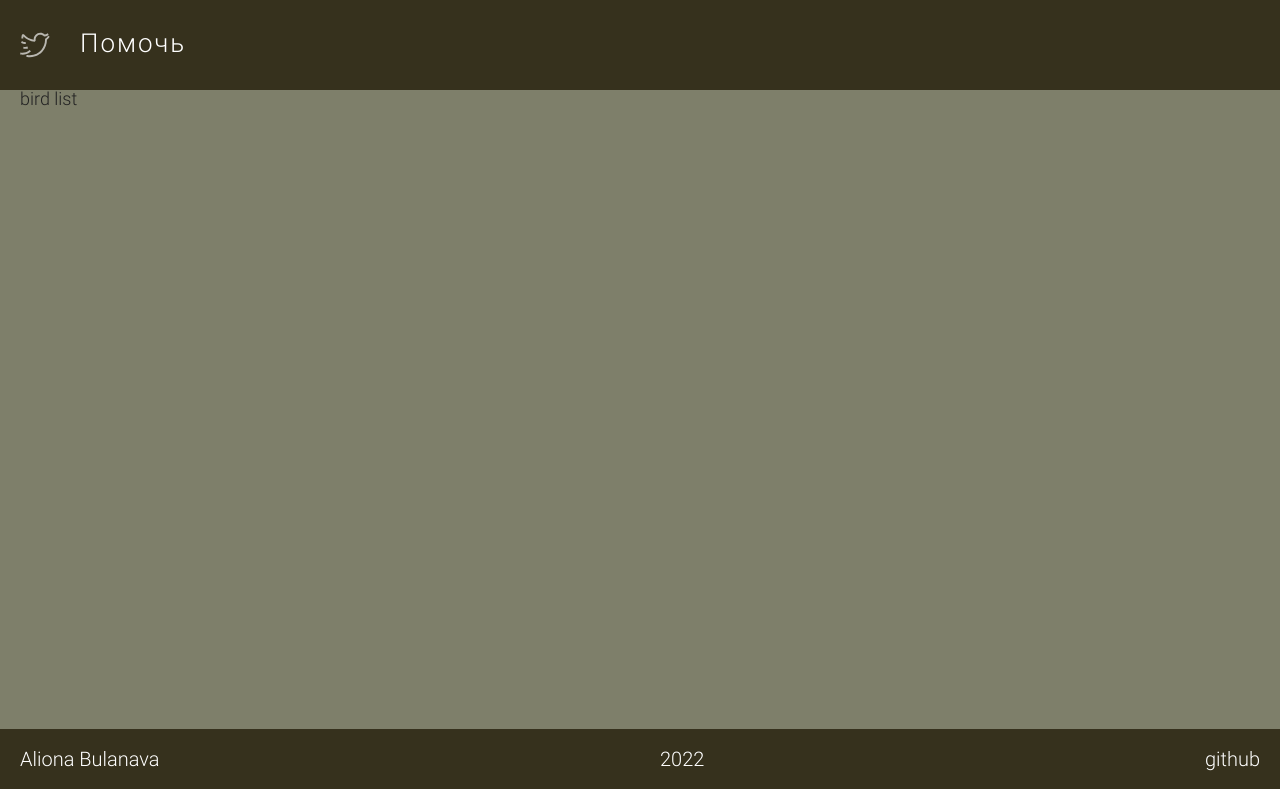
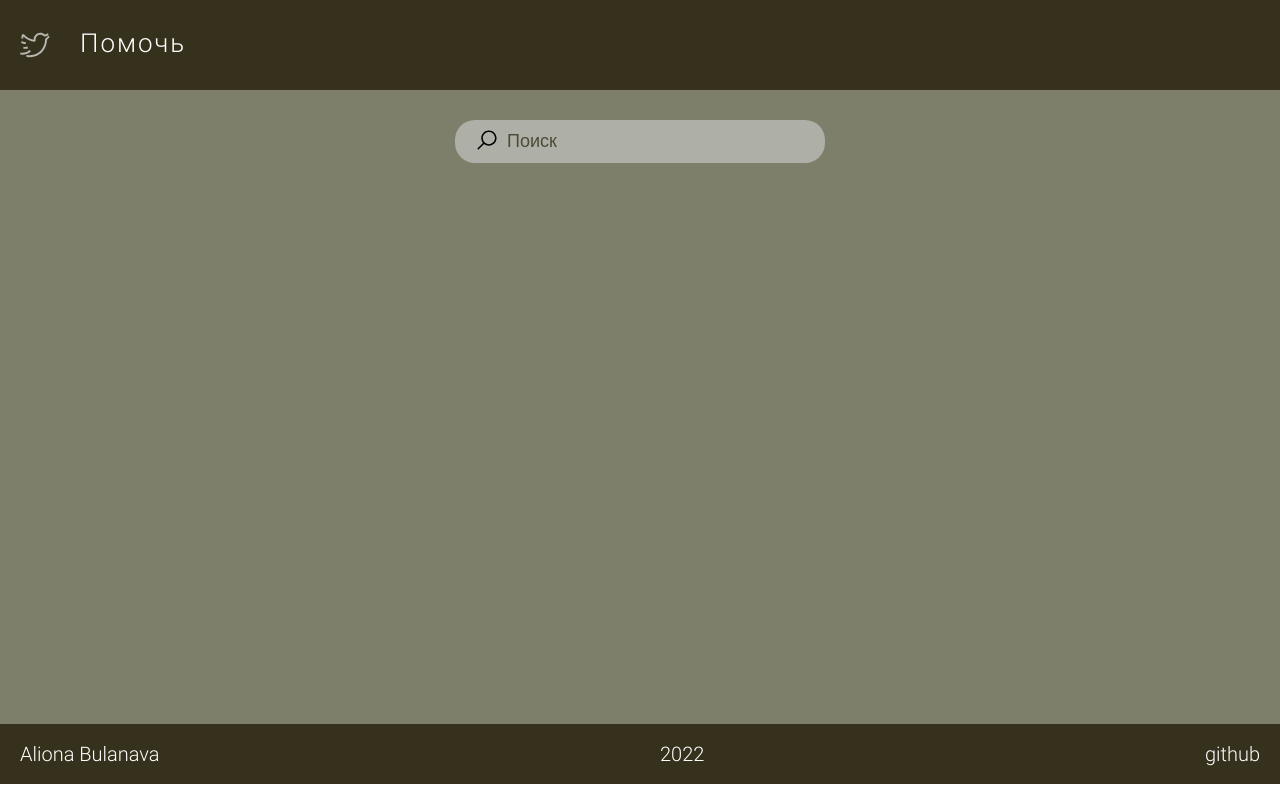
Before and after one commit to kxzws/diploma, a React (Create React App) app: page /list in a window 1280 px wide. Built offline with nearby package versions, Linux system fonts and the light colour scheme; the HTML template or start-up script is replaced by a standard one.

Commit message:
feat: add searchbar

```diff
--- a/src/App.variables.scss
+++ b/src/App.variables.scss
@@ -10,9 +10,9 @@ $subtitle-font: 20px;
 $title-font: 26px;
 $big-title: 36px;
 $header: 60px;
-$placeholder: 16px;
+$placeholder: 18px;
 
-$min-height: 79.8vh;
+$min-height: 79.2vh;
 
 /* Roboto
   100 100i
--- a/src/assets/data.ts
+++ b/src/assets/data.ts
@@ -1,4 +1,4 @@
-import { bird } from '../types/common';
+import { birdCard } from '../types/common';
 import img0 from './data-img/0.jpg';
 import img1 from './data-img/1.jpg';
 import img2 from './data-img/2.jpg';
@@ -6,7 +6,7 @@ import img3 from './data-img/3.jpg';
 import img4 from './data-img/4.jpg';
 import img5 from './data-img/5.jpg';
 
-const data: bird[] = [
+const data: birdCard[] = [
   {
     num: 0,
     title: 'Синица',
--- /dev/null
+++ b/src/components/SearchBar/SearchBar.scss
@@ -0,0 +1,29 @@
+@import '../../App.variables.scss';
+
+.search-form {
+  margin: 0 auto;
+  margin-bottom: 50px;
+  padding: 10px 22px;
+  width: 370px;
+  display: flex;
+  background-color: $grey;
+  border-radius: 20px;
+
+  .search-img {
+    margin-right: 8px;
+    height: 20px;
+    width: 20px;
+  }
+
+  .search-bar {
+    width: 90%;
+    background-color: transparent;
+    border: none;
+
+    &::placeholder {
+      font-size: $placeholder;
+      color: $brown;
+      opacity: .8;
+    }
+  }
+}
--- /dev/null
+++ b/src/components/SearchBar/SearchBar.tsx
@@ -0,0 +1,32 @@
+import './SearchBar.scss';
+import { useState } from 'react';
+import loupe from '../../assets/svg/loupe.svg';
+import { ISearchBarProps } from '../../types/interfaces';
+
+const SearchBar = (props: ISearchBarProps) => {
+  const { updateSearch } = props;
+  const [input, setInput] = useState<string>();
+
+  const onInput = (e: React.FormEvent<HTMLInputElement>) => {
+    e.preventDefault();
+
+    const { value } = e.target as HTMLInputElement;
+    setInput(value);
+    updateSearch(value);
+  };
+
+  return (
+    <div className="search-form">
+      <img src={loupe} alt="icon: loupe" className="search-img" />
+      <input
+        type="search"
+        value={input}
+        placeholder="Поиск"
+        onInput={(e) => onInput(e)}
+        className="search-bar"
+      />
+    </div>
+  );
+};
+
+export default SearchBar;
--- a/src/types/common.ts
+++ b/src/types/common.ts
@@ -1,4 +1,4 @@
-type bird = {
+type birdCard = {
   num: number;
   title: string;
   interTitle: string;
@@ -9,4 +9,4 @@ type bird = {
   description: string;
 };
 
-export type { bird };
+export type { birdCard };
--- /dev/null
+++ b/src/types/interfaces.ts
@@ -0,0 +1,5 @@
+interface ISearchBarProps {
+  updateSearch: (input: string) => void;
+}
+
+export type { ISearchBarProps };
--- a/src/views/List/List.scss
+++ b/src/views/List/List.scss
@@ -1,6 +1,7 @@
 @import '../../App.variables.scss';
 
 .list {
+  padding: 30px 0;
   min-height: $min-height;
   background-color: $dark-grey;
 }
--- a/src/views/List/List.tsx
+++ b/src/views/List/List.tsx
@@ -1,9 +1,20 @@
 import './List.scss';
+import { useState } from 'react';
+import SearchBar from '../../components/SearchBar/SearchBar';
+import data from '../../assets/data';
 
 const List = () => {
+  const [search, setSearch] = useState<string>();
+
+  const updateSearch = (input: string) => {
+    setSearch(input);
+  };
+
   return (
     <section className="list">
-      <div className="center-container">bird list</div>
+      <div className="center-container">
+        <SearchBar updateSearch={updateSearch} />
+      </div>
     </section>
   );
 };
```
Also changed, not shown: src/views/List/Item/Item.tsx (added, +11 -0 lines), src/assets/svg/loupe.svg (added), src/views/List/Item/Item.scss (added).
